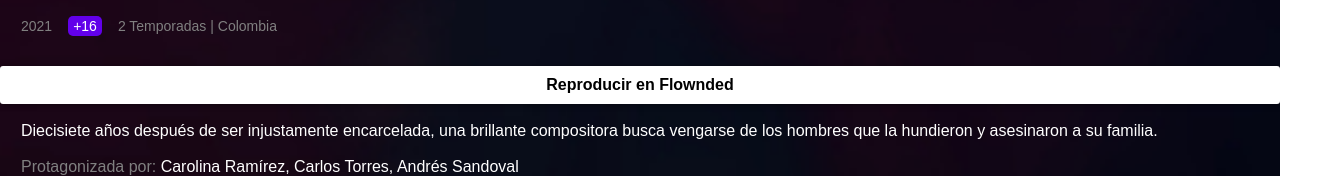
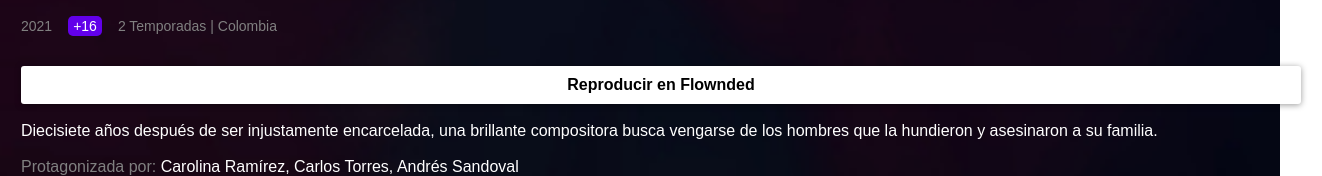
Before and after one commit to JeamDeveloper/Flownded, a plain HTML site: page LaReinaDelFlow2.html in a window 1280 px wide. Shown: the part 1249-1425 px from the top of the page, 1322 px wide, since content can reach past the window. Drawn offline with Linux system fonts and the light colour scheme.

Commit message:
Actualizar LaReinaDelFlow2.html

```diff
--- a/LaReinaDelFlow2.html
+++ b/LaReinaDelFlow2.html
@@ -212,7 +212,7 @@ h5 {
 </div>
 </div>
 <br>
-<button id="boton1" style="width: 100%;" class="flownded-button" onclick="window.location.href = 'https://jeamdeveloper.github.io/Flownded/LaReinaDelFlow2?action=openapp';">Reproducir en Flownded</button>
+<button id="boton1" style="width: 100%; margin-left: 21px; margin-right: 21px;" class="flownded-button" onclick="window.location.href = 'https://jeamdeveloper.github.io/Flownded/LaReinaDelFlow2?action=openapp';">Reproducir en Flownded</button>
 <br>
 <br>
   <div style="margin-left: 21px; margin-right: 21px; text-align: left; font-size: 16px; color: white;">Diecisiete años después de ser injustamente encarcelada, una brillante compositora busca vengarse de los hombres que la hundieron y asesinaron a su familia.</div>
```
